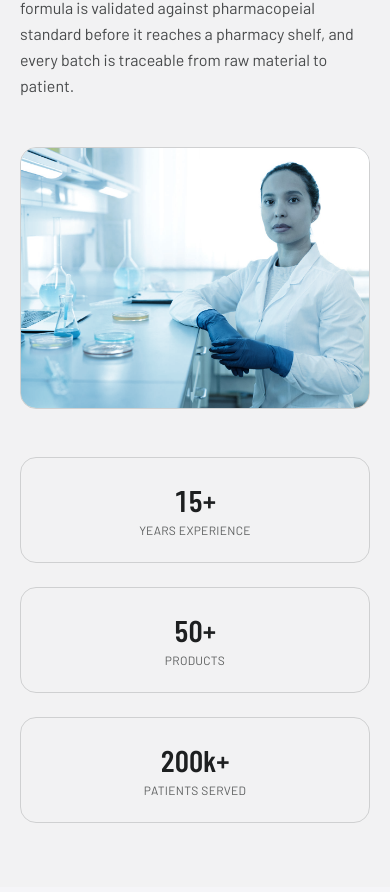
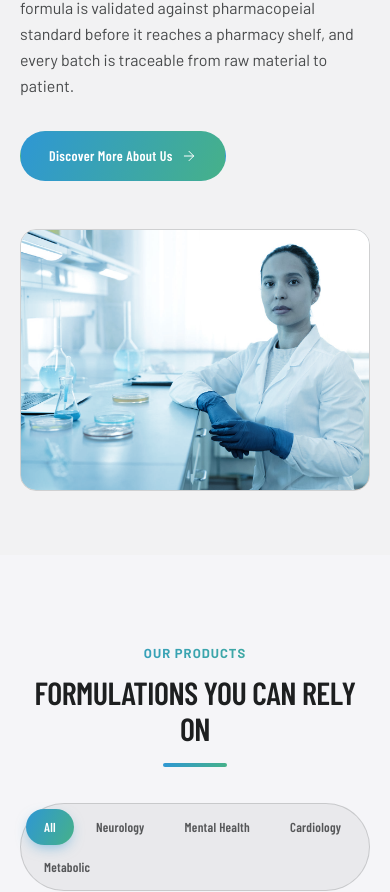
Before and after one commit to Youseef0123/medical, a Next.js app: page / in a window 390 px wide. Shown: the part 1095-1987 px from the top of the page. Built offline with nearby package versions, Linux system fonts and the light colour scheme.

Commit message:
feat: add Footer and About section components with GSAP scroll-triggered animations

```diff
--- a/src/components/layout/Footer.tsx
+++ b/src/components/layout/Footer.tsx
@@ -56,42 +56,55 @@ export function Footer() {
             </p>
           </div>
 
-          <div className="md:px-10">
-            <h6 className="mb-5">Quick Links</h6>
-            <div className="flex flex-col gap-2.5">
+          <div className="flex flex-col gap-5 md:px-10">
+            <h3 className="font-heading text-base font-bold uppercase tracking-wider text-white pb-1">
+              Quick Links
+            </h3>
+            <div className="flex flex-col gap-3">
               {navLinks.map((link) => (
-                <a key={link.href} href={link.href} className="footer-link text-sm">
+                <a key={link.href} href={link.href} className="footer-link text-sm font-medium">
                   {link.label}
                 </a>
               ))}
             </div>
           </div>
 
-          <div className="md:px-10">
-            <h6 className="mb-5">Products</h6>
-            <div className="flex flex-col gap-2.5">
+          <div className="flex flex-col gap-5 md:px-10">
+            <h3 className="font-heading text-base font-bold uppercase tracking-wider text-white pb-1">
+              Products
+            </h3>
+            <div className="flex flex-col gap-3">
               {products.slice(0, 4).map((product) => (
-                <a key={product.slug} href="#products" className="footer-link text-sm">
+                <a key={product.slug} href="/products" className="footer-link text-sm font-medium">
                   {product.name}
                 </a>
               ))}
             </div>
           </div>
 
-          <div className="md:pl-10">
-            <h6 className="mb-5">Contact Us</h6>
-            <p className="mb-4 text-sm leading-relaxed text-white/75">
-              {companyInfo.address}
-              <br />
-              <br />
-              <a href={`mailto:${companyInfo.email}`} className="hover:text-accent transition-colors">
-                {companyInfo.email}
-              </a>
-              <br />
-              <a href={`tel:${companyInfo.phoneTel}`} className="hover:text-accent transition-colors">
-                {companyInfo.phoneDisplay}
-              </a>
-            </p>
+          <div className="flex flex-col gap-5 md:pl-10">
+            <h3 className="font-heading text-base font-bold uppercase tracking-wider text-white pb-1">
+              Contact Us
+            </h3>
+            <div className="space-y-3 text-sm text-white/80 leading-relaxed">
+              <p className="font-medium text-white/90">{companyInfo.address}</p>
+              <p>
+                <a
+                  href={`mailto:${companyInfo.email}`}
+                  className="hover:text-accent-300 transition-colors font-semibold"
+                >
+                  {companyInfo.email}
+                </a>
+              </p>
+              <p>
+                <a
+                  href={`tel:${companyInfo.phoneTel}`}
+                  className="hover:text-accent-300 transition-colors font-semibold"
+                >
+                  {companyInfo.phoneDisplay}
+                </a>
+              </p>
+            </div>
             <div className="flex gap-3">
               {socialLinks.map((social) => (
                 <a
--- a/src/components/sections/About.tsx
+++ b/src/components/sections/About.tsx
@@ -2,9 +2,8 @@
 
 import { useLayoutEffect, useRef } from "react";
 import Image from "next/image";
-import { statCounters } from "@/data/stats";
+import { CtaButton } from "@/components/ui/CtaButton";
 import { gsap, ScrollTrigger } from "@/lib/gsap";
-import type { StatCounter } from "@/types";
 
 const SCROLL_IMAGES = [
   { src: "/images/about/research.jpg", alt: "Medisave researcher examining a vial in the lab" },
@@ -13,19 +12,11 @@ const SCROLL_IMAGES = [
   { src: "/images/about/facility.jpg", alt: "Medisave facility exterior" },
 ];
 
-function formatCount(stat: StatCounter, value: number) {
-  const rounded = Math.round(value);
-  if (stat.format === "thousand") return `${Math.round(rounded / 1000)}k${stat.suffix}`;
-  return `${rounded}${stat.suffix}`;
-}
-
 export function About() {
   const sectionRef = useRef<HTMLElement>(null);
   const pinWrapperRef = useRef<HTMLDivElement>(null);
   const stickyRef = useRef<HTMLDivElement>(null);
-  const statsRowRef = useRef<HTMLDivElement>(null);
   const imageRefs = useRef<Array<HTMLDivElement | null>>([]);
-  const numberRefs = useRef<Array<HTMLSpanElement | null>>([]);
 
   useLayoutEffect(() => {
     const section = sectionRef.current;
@@ -33,42 +24,6 @@ export function About() {
 
     const ctx = gsap.context(() => {
       const images = imageRefs.current;
-      const numbers = numberRefs.current;
-
-      const setNumber = (i: number, value: number) => {
-        const el = numbers[i];
-        if (el) el.textContent = formatCount(statCounters[i], value);
-      };
-
-      const setupStatCounters = () => {
-        const counterProxies = statCounters.map(() => ({ value: 0 }));
-        const statsTl = gsap.timeline({
-          scrollTrigger: {
-            trigger: statsRowRef.current,
-            start: "top 85%",
-            toggleActions: "play none none none",
-          },
-        });
-
-        statsTl.from(statsRowRef.current, { opacity: 0, y: 16, duration: 0.5, ease: "power2.out" }, 0);
-        statCounters.forEach((stat, i) => {
-          statsTl.to(
-            counterProxies[i],
-            {
-              value: stat.target,
-              duration: 0.8,
-              ease: "power2.out",
-              onUpdate: () => setNumber(i, counterProxies[i].value),
-            },
-            0.1
-          );
-        });
-
-        return () => {
-          statsTl.scrollTrigger?.kill();
-          statsTl.kill();
-        };
-      };
 
       const mm = gsap.matchMedia();
 
@@ -88,17 +43,12 @@ export function About() {
           if (reduceMotion) {
             gsap.set(images, { opacity: 0 });
             gsap.set(images[images.length - 1], { opacity: 1 });
-            gsap.set(statsRowRef.current, { opacity: 1, y: 0 });
-            statCounters.forEach((stat, i) => setNumber(i, stat.target));
             return;
           }
 
           // Shared starting state: only the first image visible.
           gsap.set(images, { opacity: 0 });
           gsap.set(images[0], { opacity: 1 });
-          statCounters.forEach((stat, i) => setNumber(i, 0));
-
-          const statsCleanup = setupStatCounters();
 
           if (isDesktop) {
             const tl = gsap.timeline({
@@ -122,12 +72,10 @@ export function About() {
             return () => {
               tl.scrollTrigger?.kill();
               tl.kill();
-              statsCleanup();
             };
           }
 
           if (isMobile) {
-            // Simpler mobile fallback: fade the first photo in once, no pin, no cycling.
             const mobileTl = gsap.timeline({
               scrollTrigger: {
                 trigger: section,
@@ -140,11 +88,8 @@ export function About() {
             return () => {
               mobileTl.scrollTrigger?.kill();
               mobileTl.kill();
-              statsCleanup();
             };
           }
-
-          return statsCleanup;
         }
       );
     }, section);
@@ -154,7 +99,7 @@ export function About() {
 
   return (
     <section id="about" ref={sectionRef} className="overflow-hidden px-5 sm:px-8">
-      <div ref={pinWrapperRef} className="md:h-[180vh]">
+      <div ref={pinWrapperRef} className="md:h-[140vh]">
         <div ref={stickyRef} className="md:sticky md:top-0 md:flex md:h-screen md:items-center">
           <div className="mx-auto w-full min-w-0 max-w-[1200px] py-16 md:py-0">
             <div className="grid items-center gap-12 md:grid-cols-2">
@@ -165,13 +110,18 @@ export function About() {
                 <h2 className="mb-4.5 text-[32px] font-semibold tracking-tight text-ink uppercase">
                   Formulated for trust, manufactured for scale
                 </h2>
-                <p className="max-w-[56ch] text-base leading-relaxed text-ink/80">
+                <p className="mb-8 max-w-[56ch] text-base leading-relaxed text-ink/80">
                   Medisave develops and manufactures pharmaceutical products across
                   neurology, mental health, cardiology and metabolic care. Every
                   formula is validated against pharmacopeial standard before it
                   reaches a pharmacy shelf, and every batch is traceable from raw
                   material to patient.
                 </p>
+                <div>
+                  <CtaButton href="/about">
+                    Discover More About Us
+                  </CtaButton>
+                </div>
               </div>
 
               <div className="image-col blueprint relative aspect-4/3">
@@ -203,31 +153,6 @@ export function About() {
                 </div>
               </div>
             </div>
-
-            <div ref={statsRowRef} className="mt-12 grid grid-cols-1 gap-6 sm:grid-cols-3">
-              {statCounters.map((stat, i) => (
-                <div
-                  key={stat.label}
-                  className="blueprint group relative flex flex-col items-center gap-1 p-6 text-center transition-[transform,border-color] duration-300 hover:-translate-y-0.5 hover:border-accent-700"
-                >
-                  <i className="corner tl text-ink/40 transition-colors duration-300 group-hover:text-accent-700" aria-hidden />
-                  <i className="corner tr text-ink/40 transition-colors duration-300 group-hover:text-accent-700" aria-hidden />
-                  <i className="corner bl text-ink/40 transition-colors duration-300 group-hover:text-accent-700" aria-hidden />
-                  <i className="corner br text-ink/40 transition-colors duration-300 group-hover:text-accent-700" aria-hidden />
-                  <span
-                    ref={(el) => {
-                      numberRefs.current[i] = el;
-                    }}
-                    className="font-heading text-3xl font-semibold text-ink tabular-nums"
-                  >
-                    {formatCount(stat, 0)}
-                  </span>
-                  <span className="font-body text-xs tracking-wide text-ink/70 uppercase">
-                    {stat.label}
-                  </span>
-                </div>
-              ))}
-            </div>
           </div>
         </div>
       </div>
```
